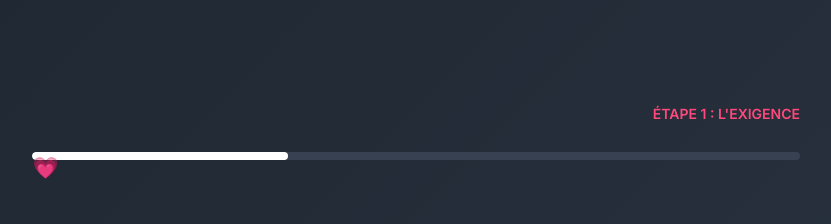
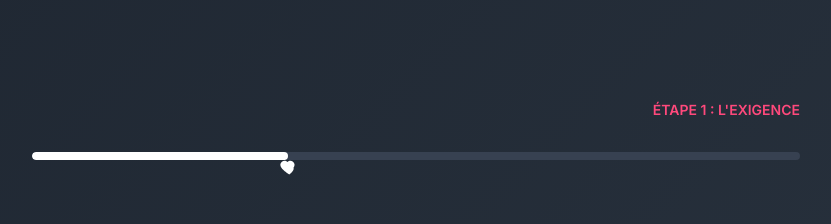
Before and after one commit to Telmaftorres/amour-du-metier, a React (Vite) app: page / in a window 1280 px wide. Both pictures are taken after a click on the button "LANCER LE TEST". Shown: the top 224 px of the page, without its empty margins (224-1055 px from the left). Built offline with nearby package versions, Linux system fonts and the light colour scheme.

Commit message:
nouvelle barre quiz

```diff
--- a/src/components/screens/Quiz.jsx
+++ b/src/components/screens/Quiz.jsx
@@ -4,14 +4,44 @@ import { quizQuestions } from '../../data/questions';
 import Button from '../ui/Button';
 import ExperienceFooter from "../ui/ExperienceFooter";
 
+/**
+ * Coeur basique (forme simple) en SVG, blanc.
+ */
+function WhiteHeart({ size = 22 }) {
+  return (
+    <svg
+      width={size}
+      height={size}
+      viewBox="0 0 24 24"
+      fill="white"
+      aria-hidden="true"
+      style={{ display: 'block' }}
+    >
+      <path d="M12 21s-6.716-4.318-9.33-8.07C.4 9.944 1.38 6.77 3.7 5.2c2.02-1.37 4.64-.9 6.3.75 1.66-1.65 4.28-2.12 6.3-.75 2.32 1.57 3.3 4.744 1.03 7.73C18.716 16.682 12 21 12 21z" />
+    </svg>
+  );
+}
 
 function Quiz({ onComplete }) {
   const [currentQuestion, setCurrentQuestion] = useState(0);
   const [answers, setAnswers] = useState({});
+  const [explode, setExplode] = useState(false);
 
   const question = quizQuestions[currentQuestion];
   const isLastQuestion = currentQuestion === quizQuestions.length - 1;
   const hasAnswer = answers[question.id] !== undefined;
+
+  // Progression %
+  const progressPercent = quizQuestions.length
+    ? ((currentQuestion + 1) / quizQuestions.length) * 100
+    : 0;
+
+  // Grossissement du coeur
+  const denom = Math.max(1, quizQuestions.length - 1);
+  const heartScale = 0.9 + (currentQuestion / denom) * 0.9;
+
+  // Clamp léger pour éviter que le coeur sorte trop aux extrêmes
+  const clampedPercent = Math.min(98, Math.max(2, progressPercent));
 
   // Quand on sélectionne une réponse
   const handleSelectAnswer = (answerId, profile) => {
@@ -23,10 +53,17 @@ function Quiz({ onComplete }) {
 
   // Question suivante
   const handleNext = () => {
+    if (!hasAnswer) return;
+
     if (isLastQuestion) {
-      // On a fini le quiz, on passe au loading
+      setExplode(true);
+
+      // laisse l'animation se jouer, puis continue
+      setTimeout(() => {
         onComplete(answers);
+      }, 700);
     } else {
+      setExplode(false);
       setCurrentQuestion(currentQuestion + 1);
     }
   };
@@ -34,12 +71,13 @@ function Quiz({ onComplete }) {
   // Question précédente
   const handlePrevious = () => {
     if (currentQuestion > 0) {
+      setExplode(false);
       setCurrentQuestion(currentQuestion - 1);
     }
   };
 
   return (
-    <div className="min-h-screen flex items-center justify-center px-4 py-12">
+    <div className="min-h-screen flex items-center justify-center px-4 py-12 relative">
       <div className="max-w-3xl w-full">
         {/* Indicateur de progression */}
         <div className="mb-12">
@@ -48,41 +86,78 @@ function Quiz({ onComplete }) {
               {question.step}
             </span>
           </div>
-          {/* BARRE DE PROGRESSION + COEUR intégré */}
-        <div className="relative h-8 flex items-center">
+
+          {/* BARRE DE PROGRESSION + COEUR au bout */}
+          <div className="relative h-10 flex items-center">
             {/* Barre grise */}
             <div className="w-full h-2 bg-gray-700 rounded-full overflow-hidden">
               {/* Barre blanche */}
               <motion.div
                 className="h-full bg-white rounded-full"
                 initial={{ width: 0 }}
-              animate={{ width: `${((currentQuestion + 1) / quizQuestions.length) * 100}%` }}
+                animate={{ width: `${progressPercent}%` }}
                 transition={{ duration: 0.5, ease: "easeOut" }}
               />
             </div>
 
-          {/* Coeur centré EXACTEMENT sur l'axe de la barre */}
+            {/* Coeur collé AU BOUT de la barre blanche */}
             <motion.div
-            className="absolute left-0 top-1/2 -translate-y-1/2"
+              className="absolute top-1/2 -translate-y-1/2"
               style={{
-              transform: `translateX(calc(${((currentQuestion + 1) / quizQuestions.length) * 100}% - 50%)) translateY(-50%)`
+                left: `calc(${clampedPercent}% )`
               }}
-            animate={{
-              scale: 0.9 + (currentQuestion / Math.max(1, quizQuestions.length - 1)) * 0.8
-            }}
+              animate={{ scale: heartScale }}
               transition={{ type: "spring", stiffness: 350, damping: 18 }}
             >
-            <motion.span
-              className="block leading-none"
-              animate={{ scale: [1, 1.15, 1] }}
-              transition={{ duration: 0.9, repeat: Infinity, ease: "easeInOut" }}
-              style={{ fontSize: 22 }}
+              {/* Centrage horizontal du coeur sur le point */}
+              <div className="-translate-x-1/2 relative">
+                {/* Petit pop à chaque changement de question */}
+                <motion.div
+                  key={currentQuestion}
+                  initial={{ scale: 0.85 }}
+                  animate={{ scale: 1 }}
+                  transition={{ type: "spring", stiffness: 500, damping: 18 }}
                 >
-              💗
-            </motion.span>
+                  <WhiteHeart size={22} />
+                </motion.div>
+
+                {/* Explosion à la dernière question */}
+                <AnimatePresence>
+                  {explode && (
+                    <motion.div
+                      className="absolute inset-0 pointer-events-none"
+                      initial={{ opacity: 1 }}
+                      animate={{ opacity: 0 }}
+                      exit={{ opacity: 0 }}
+                      transition={{ duration: 0.6 }}
+                    >
+                      {Array.from({ length: 10 }).map((_, i) => {
+                        const angle = (i / 10) * Math.PI * 2;
+                        const radius = 34;
+                        const x = Math.cos(angle) * radius;
+                        const y = Math.sin(angle) * radius;
+
+                        return (
+                          <motion.div
+                            key={i}
+                            className="absolute left-1/2 top-1/2"
+                            initial={{ x: 0, y: 0, scale: 0.6, opacity: 1 }}
+                            animate={{ x, y, scale: 1, opacity: 0 }}
+                            transition={{ duration: 0.6, ease: "easeOut" }}
+                            style={{ transform: "translate(-50%, -50%)" }}
+                          >
+                            <WhiteHeart size={14} />
+                          </motion.div>
+                        );
+                      })}
+                    </motion.div>
+                  )}
+                </AnimatePresence>
+              </div>
             </motion.div>
           </div>
         </div>
+
         {/* Question */}
         <AnimatePresence mode="wait">
           <motion.div
@@ -96,7 +171,6 @@ function Quiz({ onComplete }) {
               className="text-3xl font-bold mb-8"
               dangerouslySetInnerHTML={{ __html: question.question }}
             />
-
 
             {/* Réponses */}
             <div className="space-y-4 mb-8">
@@ -149,9 +223,9 @@ function Quiz({ onComplete }) {
             {isLastQuestion ? 'VOIR LE RÉSULTAT' : 'SUIVANT →'}
           </Button>
         </div>
+      </div>
 
-      </div>
-       {/* Logo en bas */}
+      {/* Footer */}
       <ExperienceFooter />
     </div>
   );
```
Lines whose indentation alone changed are shown as unchanged.
